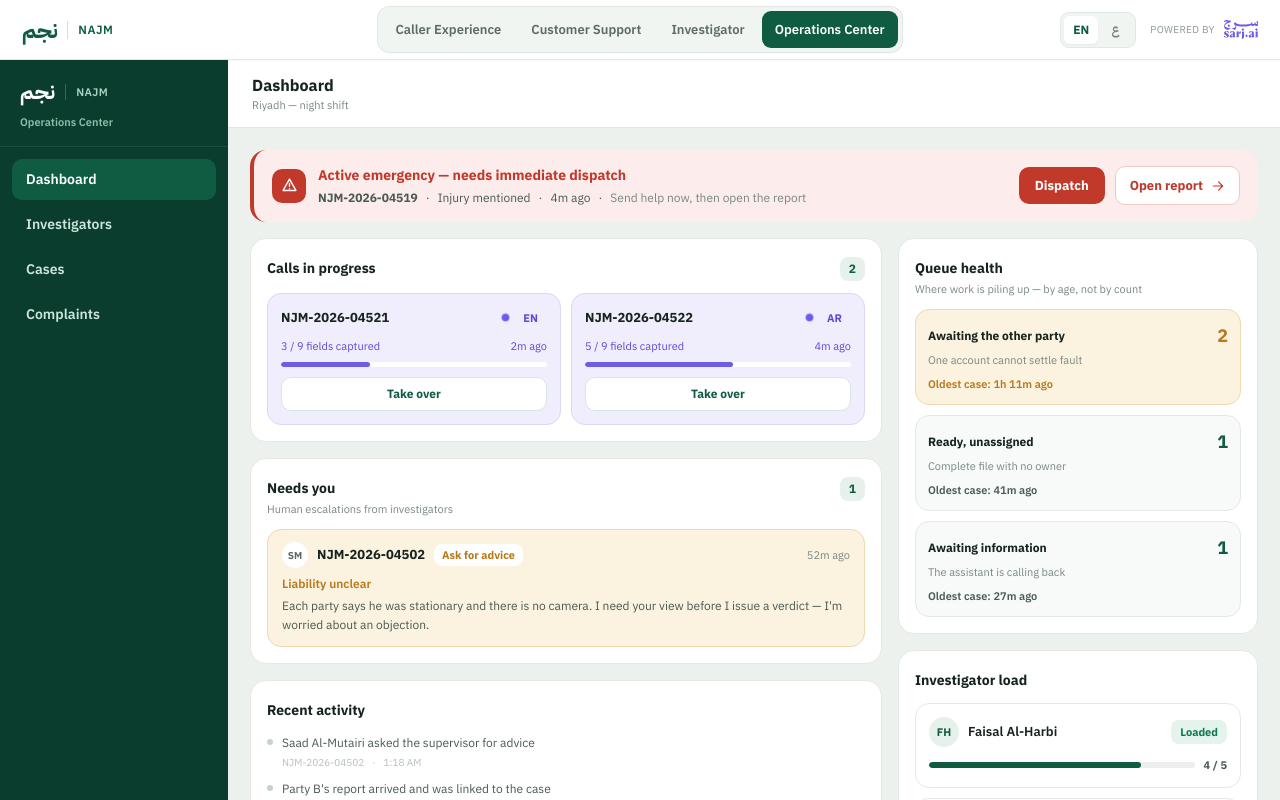
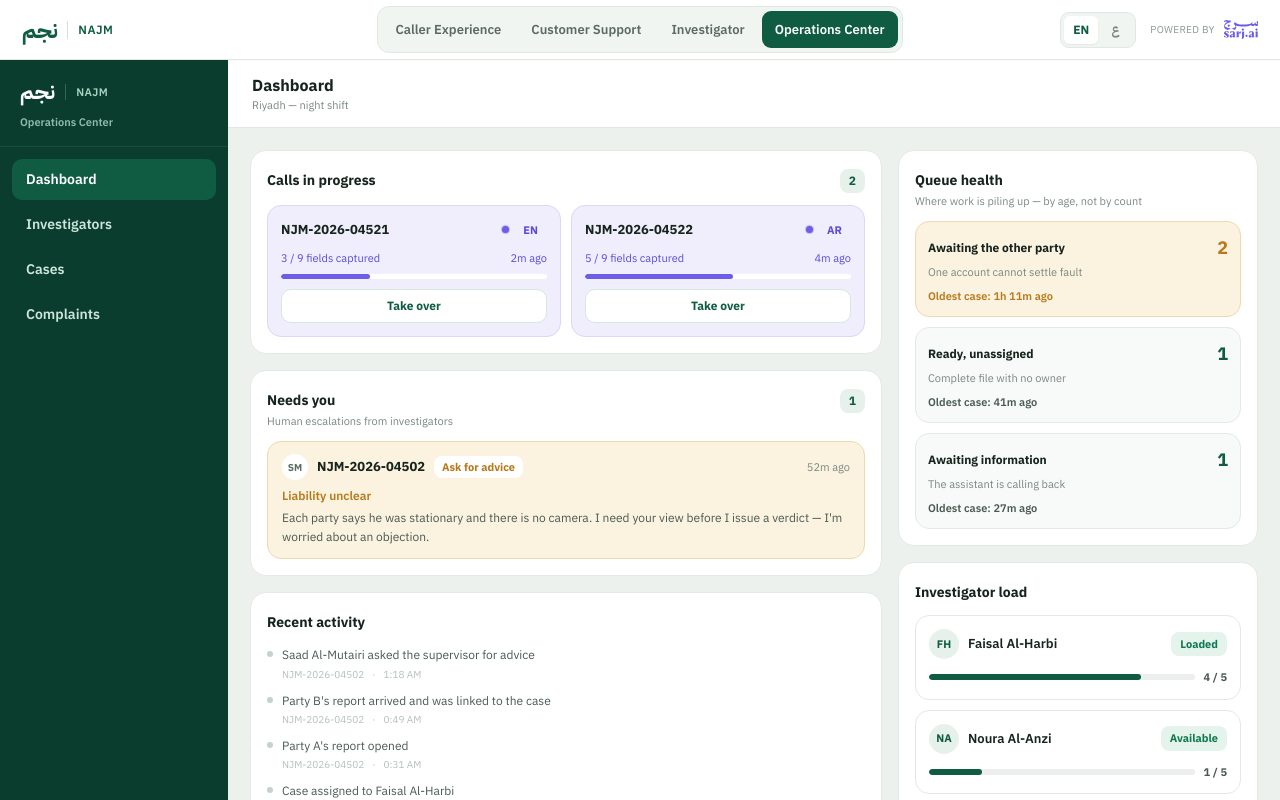
Before and after one commit to osama-alharbi9/sarj, a Next.js app: page /ops in a window 1280 px wide. Shown: the top 800 px of the page. Built offline with nearby package versions, Linux system fonts and the light colour scheme; a web font is replaced by a local one.

Commit message:
refactor: remove supervisor emergency dispatch banner

```diff
--- a/components/ops/OpsCenter.tsx
+++ b/components/ops/OpsCenter.tsx
@@ -106,67 +106,18 @@ export function OpsCenter() {
    assistant is actually performing. */
 
 function Dashboard({ onOpen }: { onOpen: (r: string) => void }) {
-  const { cases, takeOverLive, dispatch } = useCases();
+  const { cases, takeOverLive } = useCases();
   const t = useT();
   const { p, n } = useLocale();
   const age = useAge();
 
-  const emergencies = cases.filter((c) => c.status === "emergency");
+  // Emergencies are handled by the AI protocol before this screen — they are
+  // not a supervisor dispatch decision, so the dashboard does not surface them.
   const live = cases.filter((c) => c.status === "intake");
   const escalations = cases.filter((c) => c.escalation);
 
   return (
     <div className="flex flex-col gap-[16px]">
-      {/* Only rendered when it is true. An empty ops centre should look calm. */}
-      {emergencies.map((c) => (
-        <div
-          key={c.ref}
-          className="flex w-full items-center justify-between rounded-card-lg border-s-[4px] border-s-danger-text bg-danger-tint px-[18px] py-[15px]"
-        >
-          <div className="flex items-center gap-[12px]">
-            <span className="flex h-[34px] w-[34px] flex-none items-center justify-center rounded-chip bg-danger-text">
-              <WarningTriangleIcon size={17} color="#fff" />
-            </span>
-            <div>
-              <div className="text-[14px] font-bold text-danger-text">{t.ops.emergencyBand}</div>
-              <div className="mt-[3px] flex items-center gap-2 text-[12px] text-ink-soft">
-                <Latin className="font-bold">{c.ref}</Latin>
-                <span>·</span>
-                <span>{c.emergency ? p(c.emergency.trigger) : ""}</span>
-                <span>·</span>
-                <span>{age(c.ageMin)}</span>
-                <span>·</span>
-                <span className="text-ink-muted">{t.ops.dispatchHint}</span>
-              </div>
-            </div>
-          </div>
-
-          <div className="flex flex-none items-center gap-[10px]">
-            {/* Dispatch first. An injury is a dispatch problem before it is a case. */}
-            {c.dispatched ? (
-              <span className="inline-flex items-center gap-[6px] rounded-chip bg-white px-[14px] py-[9px] text-[13px] font-bold text-ok-text">
-                <CheckIcon size={12} color="#0F7A50" width={3} />
-                {t.ops.dispatched}
-              </span>
-            ) : (
-              <button
-                onClick={() => dispatch(c.ref)}
-                className="rounded-chip bg-danger-text px-[16px] py-[9px] text-[13px] font-bold text-white transition-opacity hover:opacity-90"
-              >
-                {t.ops.dispatch}
-              </button>
-            )}
-            <button
-              onClick={() => onOpen(c.ref)}
-              className="flex items-center gap-2 rounded-chip border border-[#EFC9C3] bg-white px-[14px] py-[9px] text-[13px] font-bold text-danger-text transition-colors hover:bg-[#FBE4E0]"
-            >
-              {t.ops.emergencyCta}
-              <ArrowRightIcon size={14} color="#C0392B" />
-            </button>
-          </div>
-        </div>
-      ))}
-
       <div className="grid grid-cols-[1fr_360px] gap-[16px]">
         <div className="flex flex-col gap-[16px]">
           {/* live intake — a widget, not a workflow */}
```
